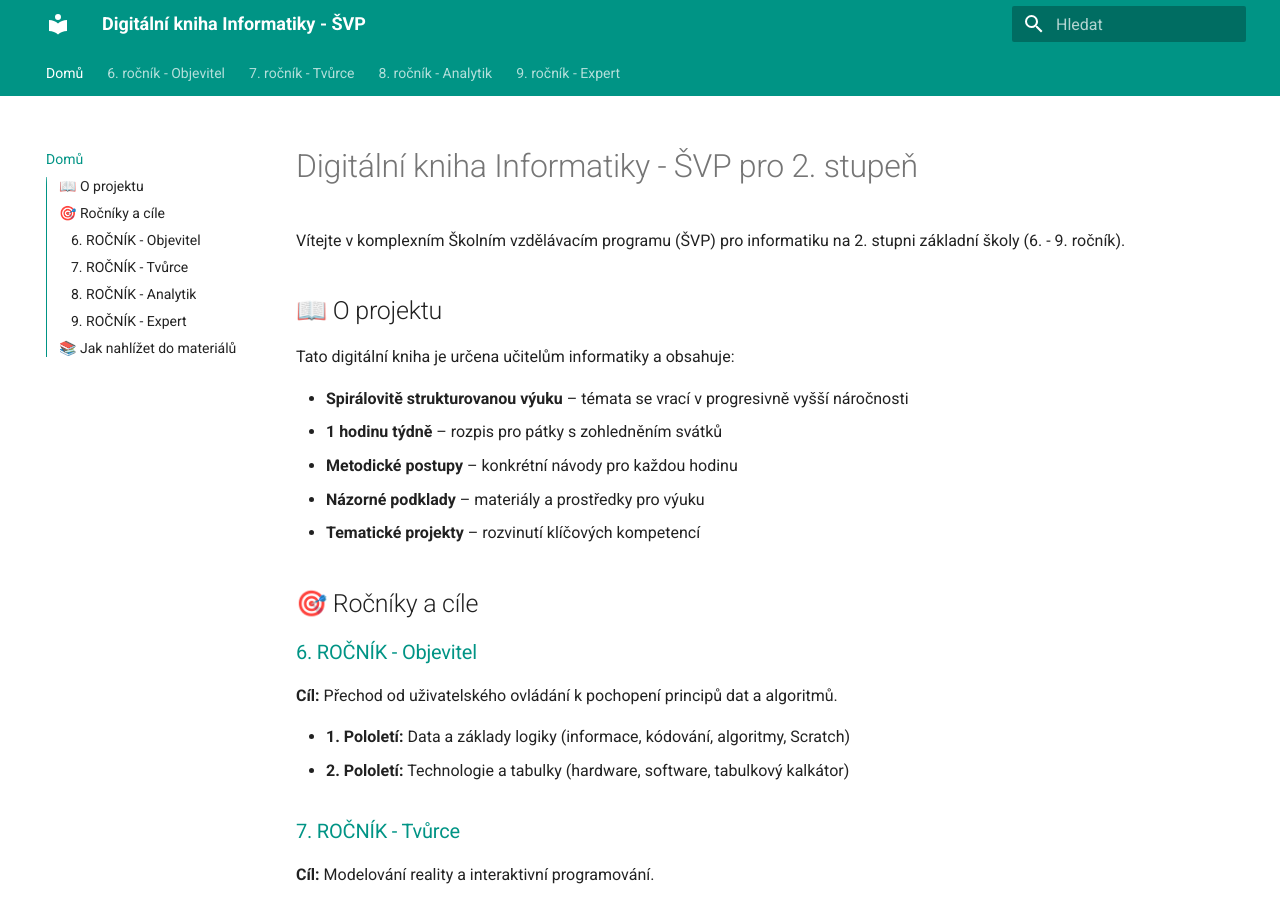
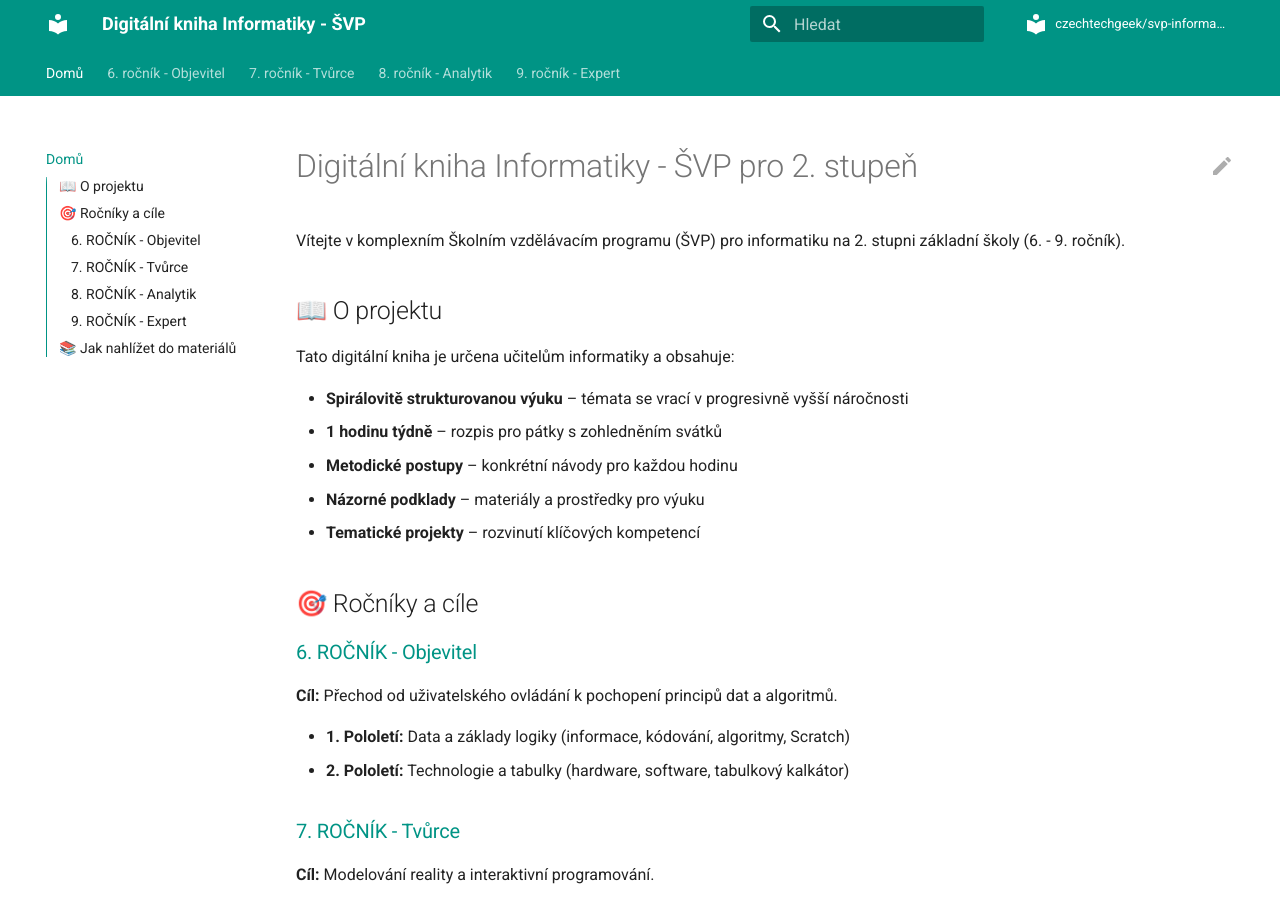
Before and after one commit to czechtechgeek/svp-informatika, an MkDocs documentation site: the page built from docs/index.md, in a window 1280 px wide and 900 px high. Built offline with MkDocs 1.6.1 and Material for MkDocs 9.7.7, drawn with Linux system fonts in a browser that asks for light colours; comment, search, counter and statistics services are not loaded.

Commit message:
change mkdocs setting

```diff
--- a/mkdocs.yml
+++ b/mkdocs.yml
@@ -7,12 +7,24 @@ theme:
     - navigation.tabs
     - navigation.sections
     - navigation.expand
+    - navigation.path
+    - navigation.top
     - content.code.copy
     - toc.integrate
+    - content.action.edit
+  icon:
+    repo: ontawesome/brands/github-alt
+    edit: material/pencil
+    view: material/eye
+
   palette:
     - scheme: default
       primary: teal
       accent: deep orange
+
+edit_uri: edit/main/docs/
+repo_url: https://github.com/czechtechgeek/svp-informatika.git
+repo_name: czechtechgeek/svp-informatika
 
 markdown_extensions:
   - admonition
@@ -144,8 +156,8 @@ nav:
           - Týden 11: 9-rocnik/tyden-11.md
           - Týden 12: 9-rocnik/tyden-12.md
           - Týden 13: 9-rocnik/tyden-13.md
-          - Týden 14: 9-rocnik/tyden-14.md
-          - Týden 15: 9-rocnik/tyden-15.md
+          - Týden 14: 9-rocnik/tyden-14.mdprivate-chat-app
+          - Týden 15: 9-r- navigation.topocnik/tyden-15.md
       - 2. Pololetí - AI a společnost:
           - Týden 16: 9-rocnik/tyden-16.md
           - Týden 17: 9-rocnik/tyden-17.md
```
